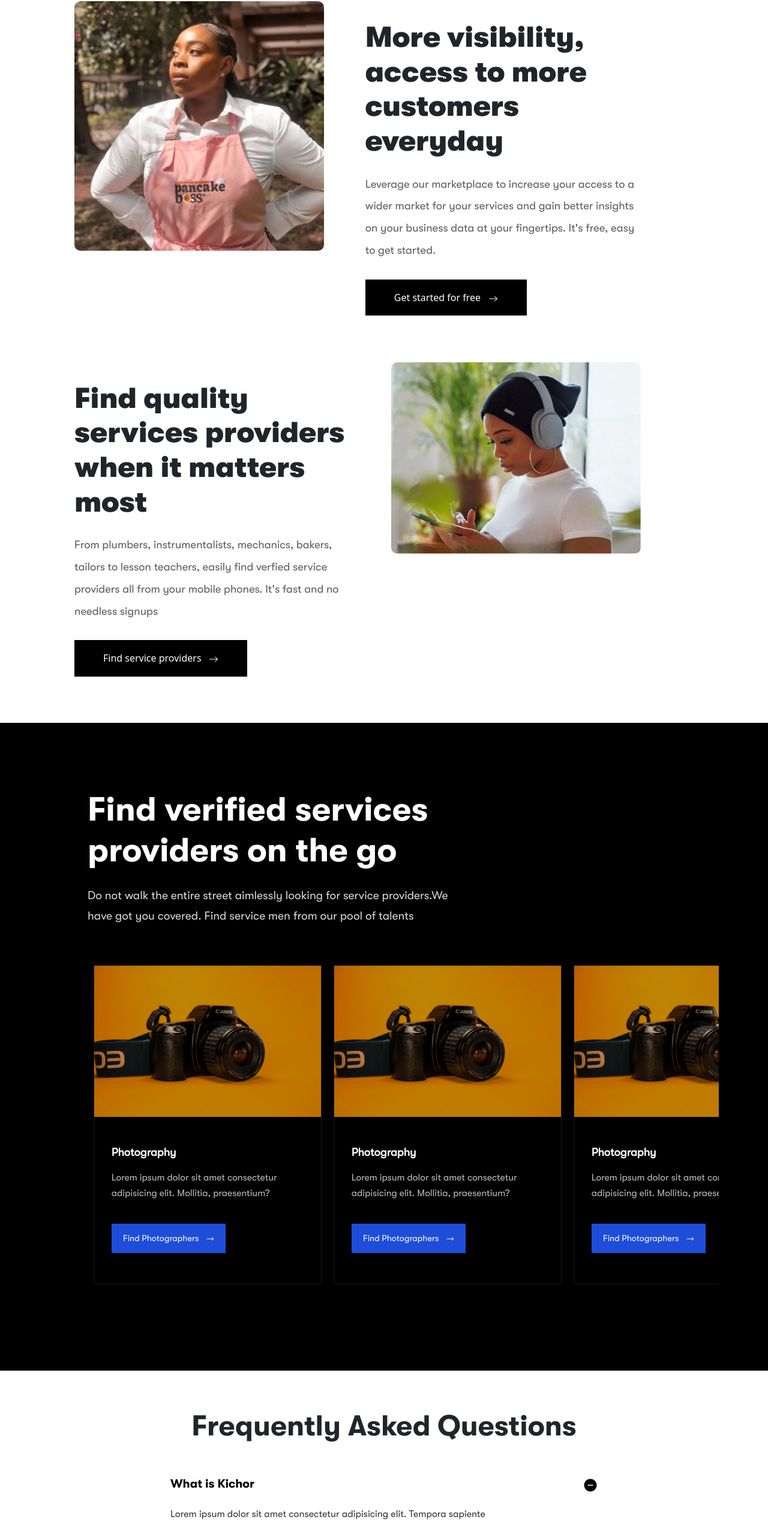
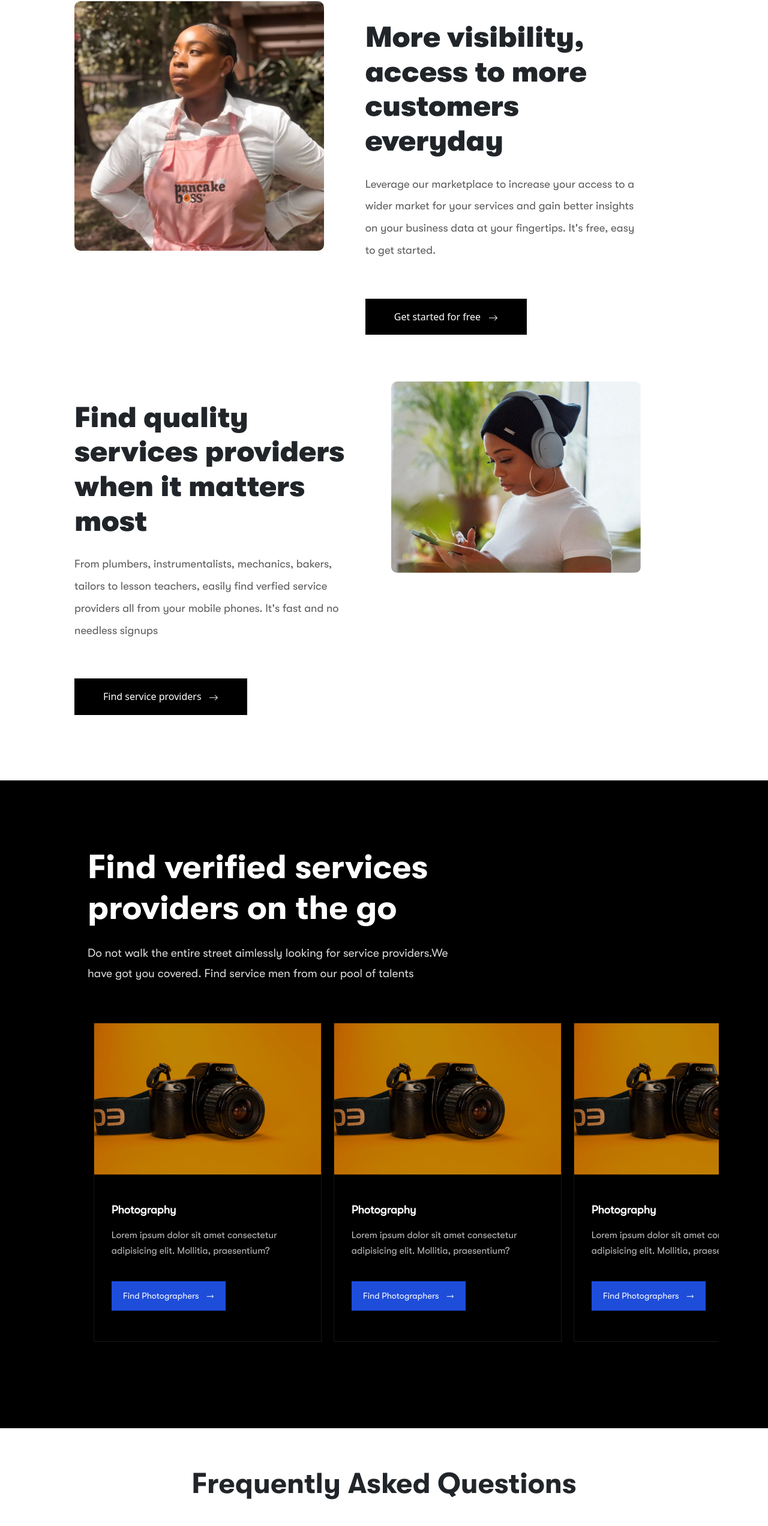
Before and after one commit to qurulab/slelinks, a Next.js app: page / in a window 1280 px wide. Shown: the part 3252-5796 px from the top of the page at 60% size. Built offline with nearby package versions, Linux system fonts and the light colour scheme.

Commit message:
fix: last fixing

```diff
--- a/components/Categories/categories.module.scss
+++ b/components/Categories/categories.module.scss
@@ -6,7 +6,7 @@
     color: #FFF;
     padding: 4rem 0rem;
     margin-bottom: 4rem;
-    margin-top: 6rem;
+    margin-top: 8rem;
 
     &__header{
         padding: 0 4rem;
@@ -40,7 +40,7 @@
 // Media Queries
 @include phone {
     .categories{
-        margin-top: 3rem !important;
+        margin-top: 4rem !important;
         padding: 0 .5rem!important;
         overflow-x: hidden !important;
 
--- a/components/FeaturedListings/featured-listings.module.scss
+++ b/components/FeaturedListings/featured-listings.module.scss
@@ -30,7 +30,7 @@
             padding: 0 .5rem !important;
         }
         &__content{
-            padding: 0 !important;
+            padding: 0 .5rem !important;
             grid-template-columns: repeat(auto-fit, minmax(300px, 1fr)) !important;
             grid-gap: 15px;
         }
--- a/components/ForBusinesses/business.module.scss
+++ b/components/ForBusinesses/business.module.scss
@@ -23,7 +23,7 @@
             font-size: 1.15rem;
             line-height: 2;
             opacity: .8;
-            padding-bottom: 2rem;
+            padding-bottom: 4rem;
         }
     }
 }
@@ -41,7 +41,7 @@
             }
             p{
                 font-size: .9rem;
-                padding-bottom: 3rem !important;
+                padding-bottom: 4rem !important;
             }
         }
     }
--- a/components/ForCustomers/cusomers.module.scss
+++ b/components/ForCustomers/cusomers.module.scss
@@ -23,7 +23,7 @@
             font-size: 1.15rem;
             line-height: 2;
             opacity: .8;
-            padding-bottom: 2rem;
+            padding-bottom: 4rem;
         }
     }
 }
@@ -43,7 +43,7 @@
             }
             p{
                 font-size: .9rem;
-                padding-bottom: 3rem !important;
+                padding-bottom: 4rem !important;
             }
         }
     }
--- a/components/ForCustomers/index.tsx
+++ b/components/ForCustomers/index.tsx
@@ -13,7 +13,7 @@ const ForCustomers = () => {
                     <div className={ styles["businesses__text"] }>
                         <h1>Find quality services providers when it matters most</h1>
                         <p>From plumbers, instrumentalists, mechanics, bakers, tailors to lesson teachers, easily find verfied service providers all from your mobile phones. It's fast and no needless signups</p>
-                        <Button title="Find service providers" path="" />
+                        <Button title="Find service providers" path="" /><br />
                     </div>
                 </div>
                 <div className="col-md-5">
--- a/components/PopularListings/popular-listing.module.scss
+++ b/components/PopularListings/popular-listing.module.scss
@@ -30,7 +30,7 @@
             padding: 0 .5rem !important;
         }
         &__content{
-            padding: 0 !important;
+            padding: 0 .5rem !important;
             grid-template-columns: repeat(auto-fit, minmax(300px, 1fr)) !important;
             grid-gap: 15px;
         }
--- a/components/SingleListing/single-listing.module.scss
+++ b/components/SingleListing/single-listing.module.scss
@@ -20,7 +20,7 @@
         &__text{
             color: #FFF;
             position: absolute;
-            bottom: .4rem;
+            bottom: 1rem;
             z-index: 888;
             right: 0;
             left: 0;
```
